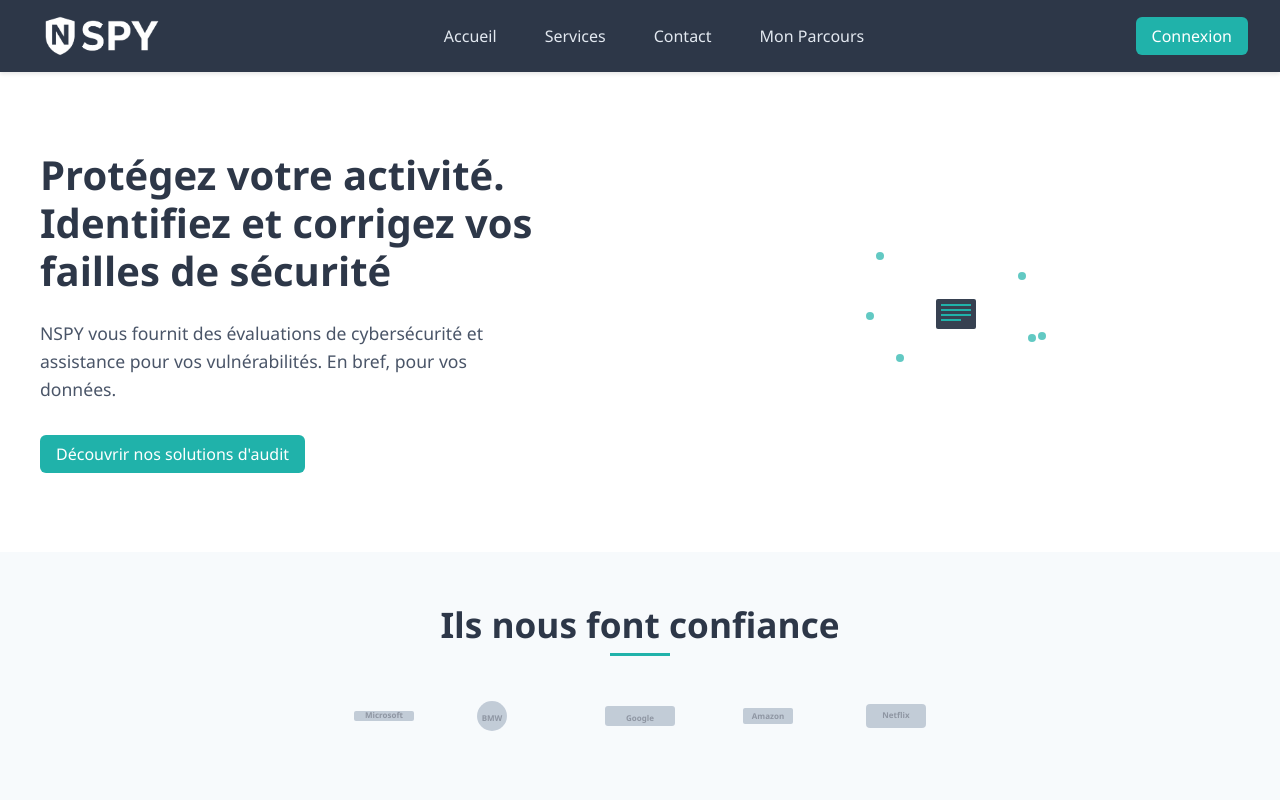
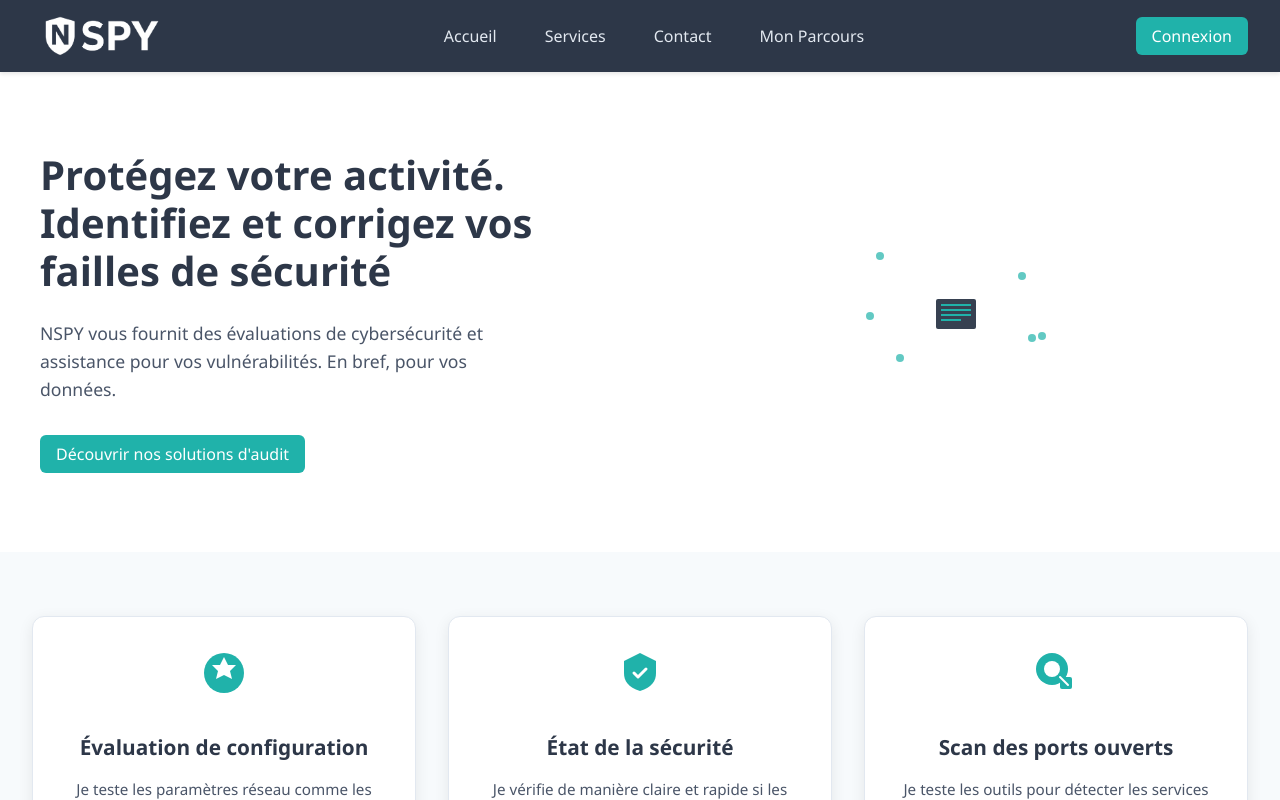
Before and after one commit to Ange-web/ProjetPersonnel, a React (Vite) app: page / in a window 1280 px wide. Shown: the top 800 px of the page. Built offline with nearby package versions, Linux system fonts and the light colour scheme.

Commit message:
Fix: Suppression de la section TrustSection de la page d'accueil

```diff
--- a/src/assets/components/acceuil/acceuil.jsx
+++ b/src/assets/components/acceuil/acceuil.jsx
@@ -10,7 +10,6 @@ const Accueil = () => (
   <div>
     <Header />
     <Home />
-    <TrustSection />
     <ServicesSection />
   </div>
 );
```
